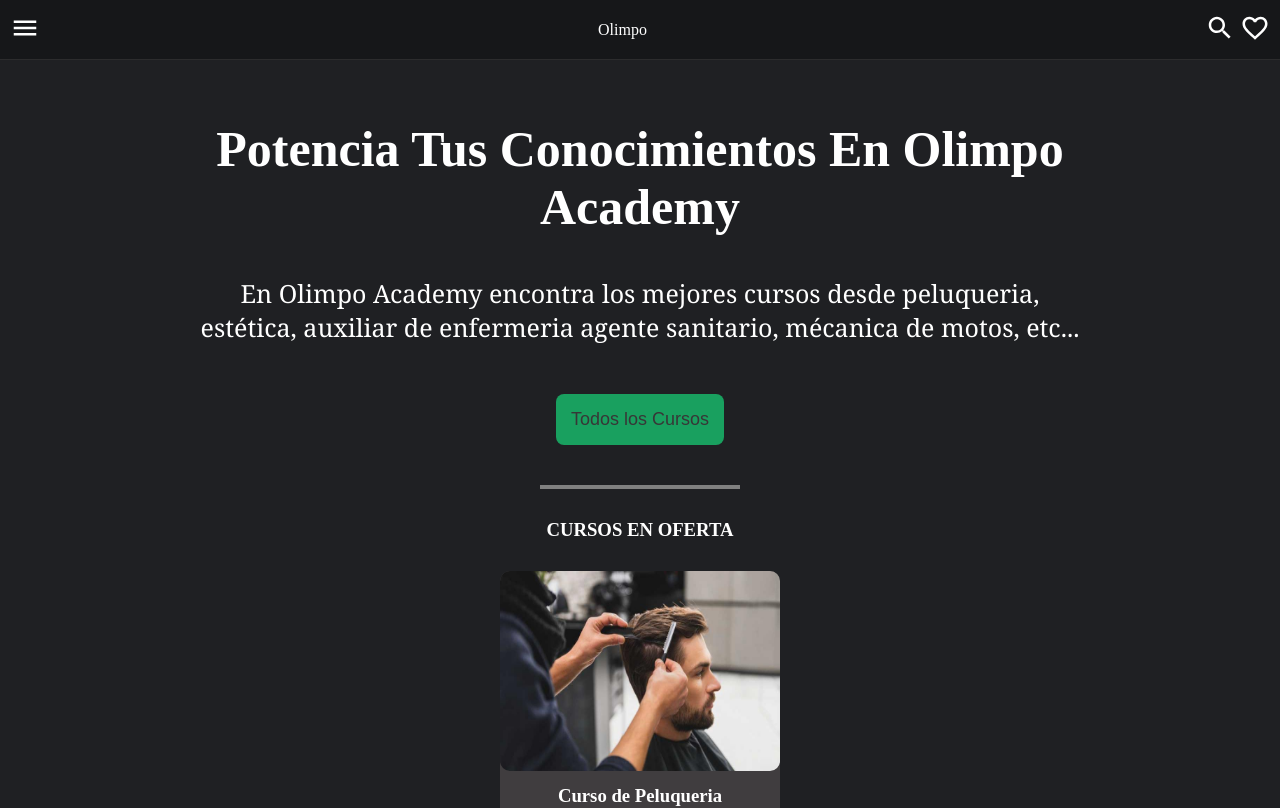
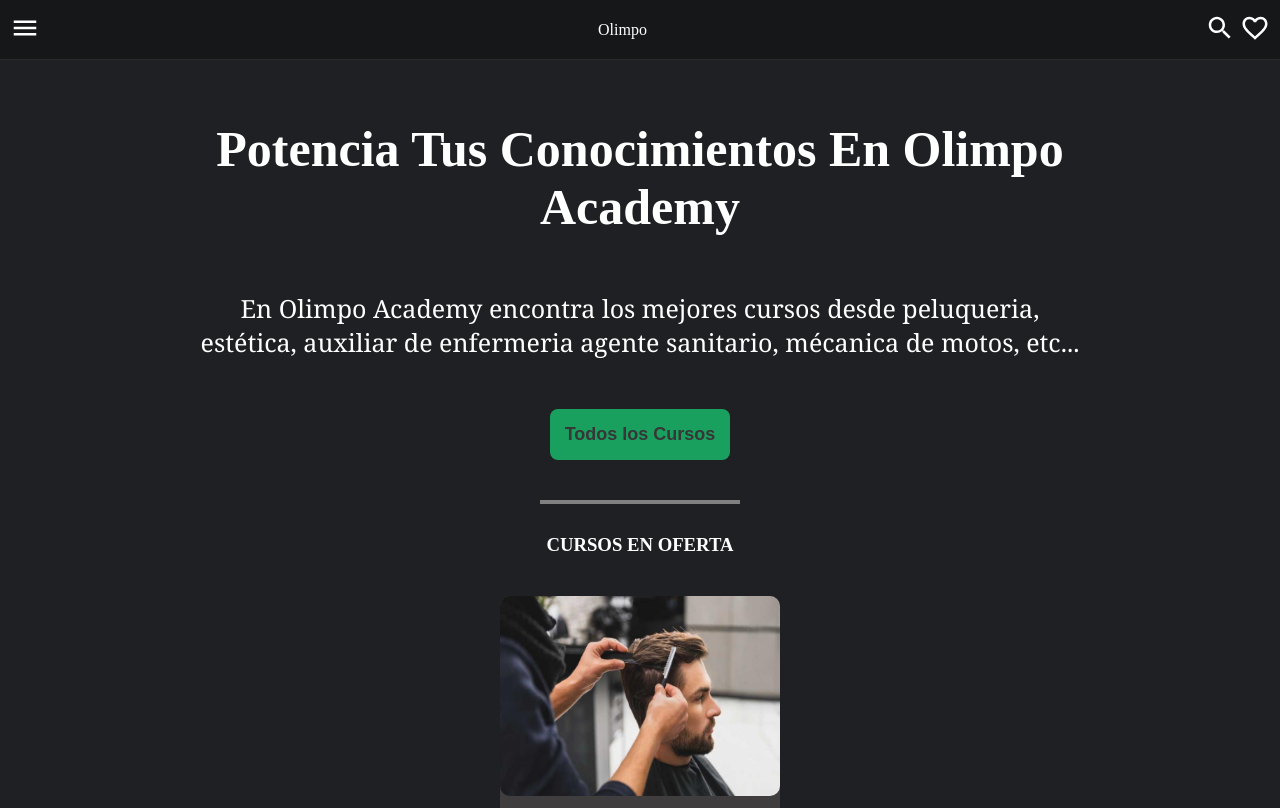
Before and after one commit to ignacioM3/Olimpo-Academy, a React (Vite) app: page / in a window 1280 px wide. Shown: the top 808 px of the page. Built offline with nearby package versions, Linux system fonts and the light colour scheme.

Commit message:
cambios de css en el main

```diff
--- a/src/App.jsx
+++ b/src/App.jsx
@@ -2,15 +2,15 @@ import { BrowserRouter, Routes, Route } from 'react-router-dom'
 
 
 import './App.css'
-import Header from './components/Header'
 import Main2 from './components/Main2'
+import NavBar from './components/NavBar'
 
 function App() {
 
 
   return (
     <div>
-      <Header />
+      <NavBar />
       <Main2 />
     </div>
   )
--- a/src/components/Main2.jsx
+++ b/src/components/Main2.jsx
@@ -57,7 +57,7 @@ const Title = styled.h1`
 
 `
 const Description = styled.p  `
-padding-top: 10px;
+padding-top: 25px;
   font-size: 18px;
   font-family: Cambria, Cochin, Georgia, Times, 'Times New Roman', serif;
 
@@ -80,9 +80,10 @@ const ButtonContainer = styled.div`
   margin: 10px 0 40px;
 `
 const Button = styled.button`
-  padding: 8px;
+  padding: 12px;
   border: none;
   border-radius: 4px;
+  font-weight: 600;
   cursor: pointer;
   background-color: #19a05f;
   color: #373737;
@@ -106,7 +107,7 @@ const Cursos = styled.div`
 
 const Title2 = styled.h3`
   text-align: center;
-  margin: 30px 0;
+  margin: 30px 0 40px;
 `
 
 
--- a/src/components/Header.jsx
+++ b/src/components/NavBar.jsx
@@ -12,7 +12,7 @@ import FavoriteBorderIcon from '@mui/icons-material/FavoriteBorder';
 
 
 
-const Header = () => {
+const NavBar = () => {
   const [navBar, setNavbar] = useState(false)
 
   const changeBackground = () => {
@@ -91,4 +91,4 @@ const Right = styled.div`
 
 `
 
-export default Header
+export default NavBar
```
